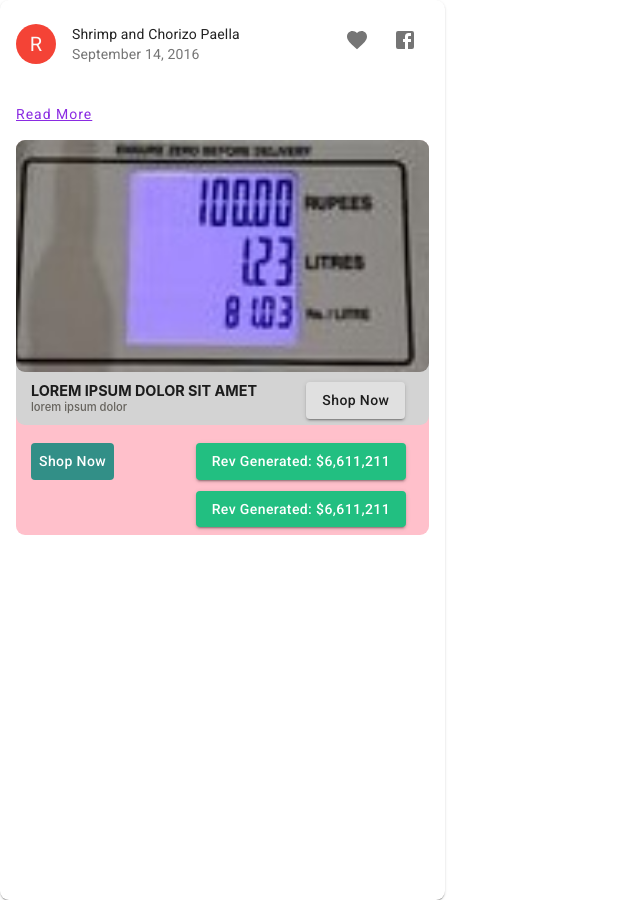
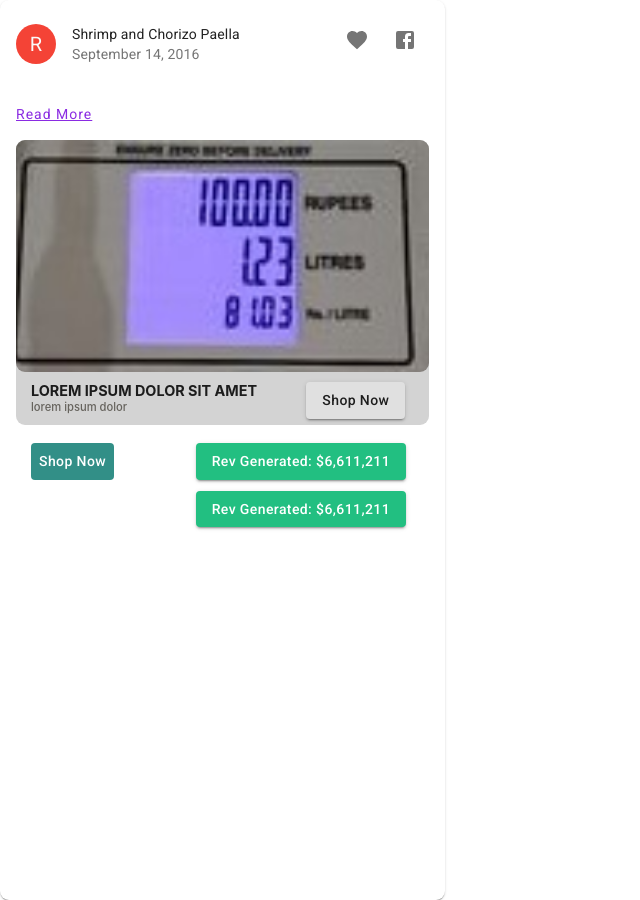
Before and after one commit to Muhammad-Razzaq/Card, a React (Create React App) app: page / in a window 1280 px wide. Shown: the whole page, without its empty margins (0-640 px from the left). Built offline with nearby package versions, Linux system fonts and the light colour scheme.

Commit message:
color change

```diff
--- a/src/components/Post/Post.jsx
+++ b/src/components/Post/Post.jsx
@@ -35,7 +35,7 @@ const useStyles = makeStyles((theme) => ({
     main: {
         flexGrow: 1,
         borderRadius: 9,
-        backgroundColor: "pink"
+        backgroundColor: "white"
     },
     sub: {
         flexGrow: 1,
```
